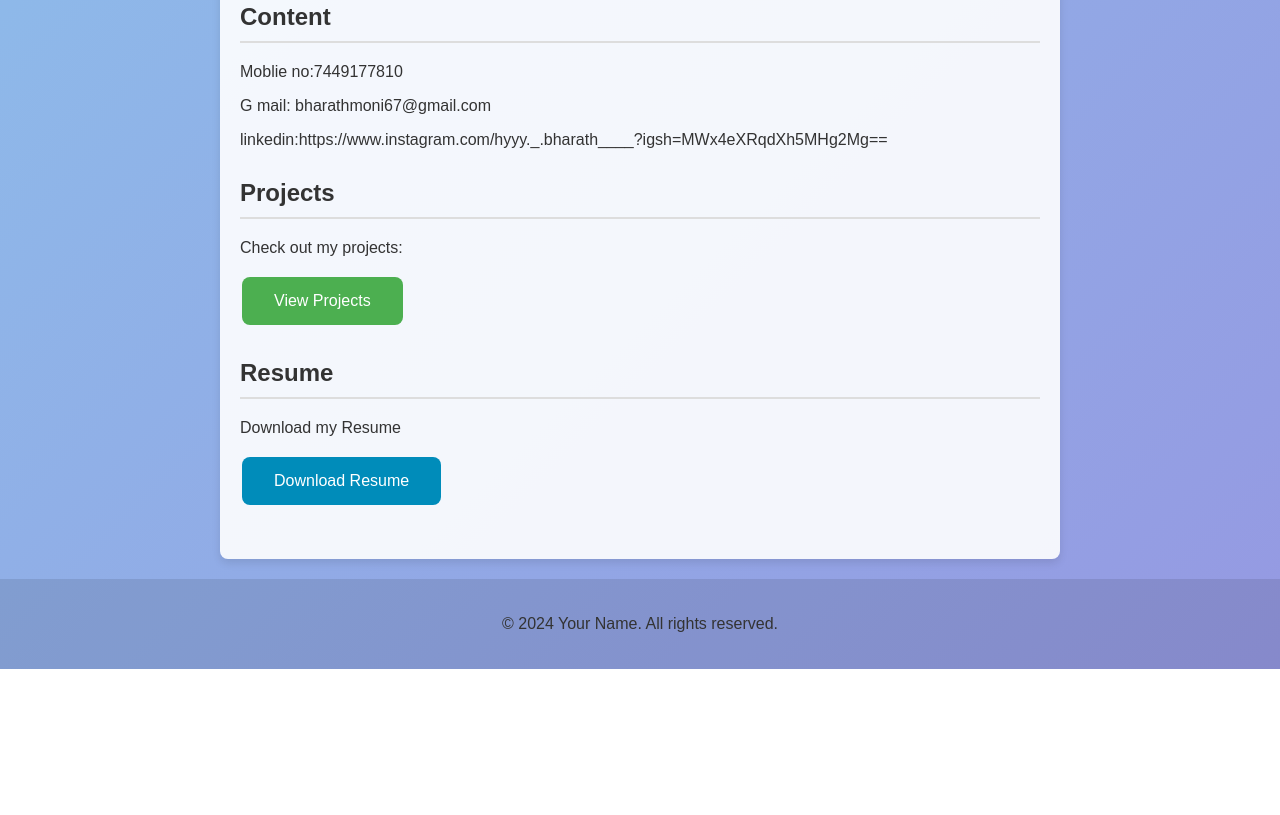
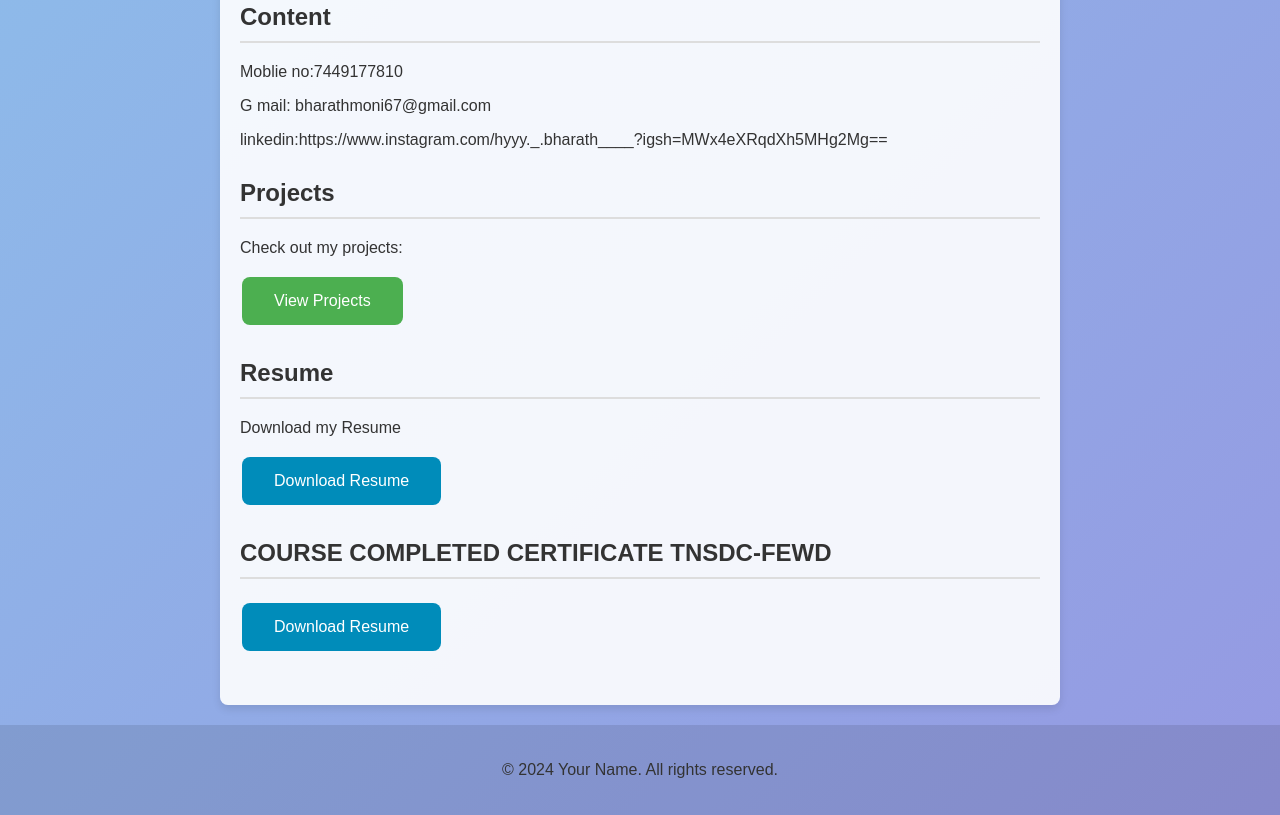
Before and after one commit to Bharath7449/Portfolio, a plain HTML site: page index.html in a window 1280 px wide. Shown: the part 817-1632 px from the top of the page. Before the commit the page ends 1486 px from the top, so only its background shows below. Drawn offline with Linux system fonts and the light colour scheme.

Commit message:
Update index.html

```diff
--- a/index.html
+++ b/index.html
@@ -140,7 +140,11 @@
           <h2>Resume</h2>
           <p>Download my Resume</p>
           <a href="bm.pdf" class="resume-button" download>Download Resume</a>
-        </section>
+       </section>
+            <section id="certificate">
+          <h2>COURSE COMPLETED CERTIFICATE TNSDC-FEWD</h2>
+          <a href="bm.pdf" class="resume-button" download>Download Resume</a>
+            </section>
     </main>
 
     <footer>
```
